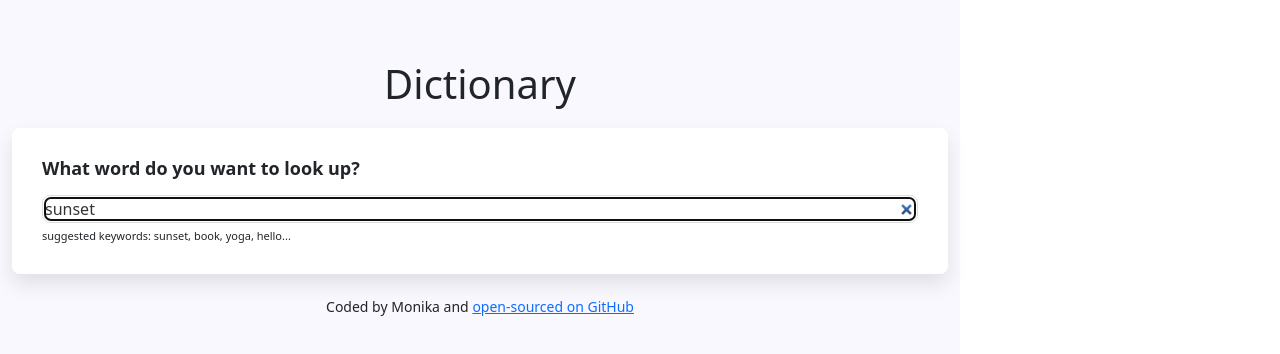
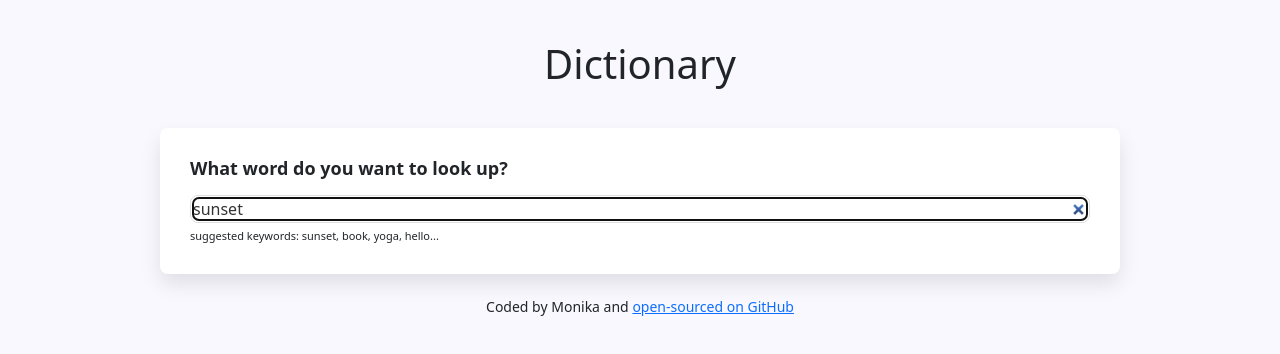
Before and after one commit to la-coccinelle/dictionary-project, a React (Create React App) app: page / in a window 1280 px wide. Shown: the top 354 px of the page. Built offline with nearby package versions, Linux system fonts and the light colour scheme; no server answers.

Commit message:
Changed styling

```diff
--- a/src/App.css
+++ b/src/App.css
@@ -1,12 +1,12 @@
 .App {
-  padding: 60px 0 100px;
+  padding: 40px 0 100px;
   min-height: 100vh;
   background-color: #f9f8fe;
-  max-width: 960px;
 }
 
 .App-header {
   text-align: center;
+  margin-bottom: 40px;
 }
 
 .App-footer {
--- a/src/Dictionary.css
+++ b/src/Dictionary.css
@@ -1,3 +1,9 @@
+.Dictionary {
+  max-width: 960px;
+  display: block;
+  margin: 0 auto;
+}
+
 .Dictionary h1 {
   font-size: 18px;
   font-weight: bold;
--- a/src/Meanings.css
+++ b/src/Meanings.css
@@ -2,6 +2,14 @@
   font-size: 24px;
   line-height: 1.5;
   font-weight: bold;
+}
+
+.Meanings .definition-container {
+  padding: 15px 0;
+}
+
+.Meanings .definition-container:not(:last-child) {
+  border-bottom: 1px solid #ccc;
 }
 
 .Meanings .example {
--- a/src/Meanings.js
+++ b/src/Meanings.js
@@ -8,7 +8,7 @@ export default function Meanings(props) {
       <h3>{props.meaning.partOfSpeech}</h3>
       {props.meaning.definitions.map(function (definition, index) {
         return (
-          <div key={index}>
+          <div className="definition-container" key={index}>
             <div className="definition">{definition.definition}</div>
 
             <div className="example">{definition.example}</div>
```
